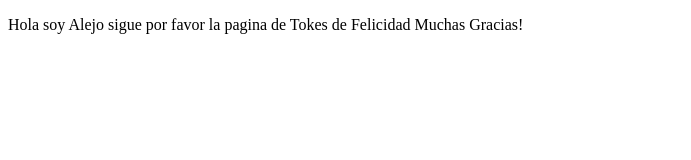
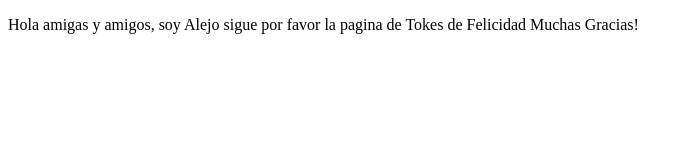
Before and after one commit to AlejoJorgeGonzalez/01_Prework_Windows, a plain HTML site: page index.html in a window 1280 px wide. Shown: the whole page, without its empty margins (0-691 px from the left). Drawn offline with Linux system fonts and the light colour scheme.

Commit message:
cambios agregados, saludo mas informal

```diff
--- a/index.html
+++ b/index.html
@@ -7,7 +7,7 @@
 </head>
 <body>
     <p>
-        Hola soy Alejo
+        Hola amigas y amigos, soy Alejo
         sigue por favor la pagina de Tokes de Felicidad
         Muchas Gracias!
     </p>
```
